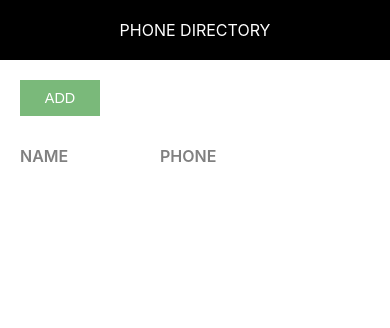
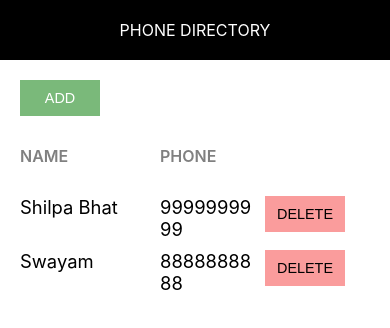
Before and after one commit to Swayambhu872/phone-directory, a React (Create React App) app: page / in a window 390 px wide. Shown: the top 328 px of the page. Built offline with nearby package versions, Linux system fonts and the light colour scheme.

Commit message:
Added ‘PhoneDirectory’ as smart component, renamed ‘App’ as ‘ShowSubscribers’ and converted ‘AddSubscribers’ and ‘ShowSubscribers’ as dumb components

```diff
--- a/src/AddSubscriber.js
+++ b/src/AddSubscriber.js
@@ -1,12 +1,11 @@
-import React, {Component} from 'react';
+import React, { Component } from 'react';
 import Header from './Header'
 import './AddSubscriber.css'
 
 class AddSubscriber extends Component {
-    constructor()
-    {
+    constructor() {
         super();
-        this.state ={
+        this.state = {
             id: 0,
             name: '',
             phone: ''
@@ -15,25 +14,31 @@
     }
     inputChangedHandler = (e) => {
         const state = this.state;
-        state[e.target.name] =e.target.value;
+        state[e.target.name] = e.target.value;
         this.setState(state);
         console.log(this.state);
     }
-    render () {
-        const {name, phone} = this.state;
+    onFormSubmitted = (e) => {
+        e.preventDefault();
+        this.props.addSubscriberHandler(this.state);
+        this.setState({id: 0, name: '', phone: ''});
+    }
+    render() {
+        const { name, phone } = this.state;
         return (
             <div className="component-container">
-                <Header heading = "Add Subscriber"/>
-                <div className = "component-body-container">
+                <Header heading="Add Subscriber" />
+                <div className="component-body-container">
                     <button className="custom-btn">Back</button>
-                    <form className="subscriber-form">
+
+                    <form className="subscriber-form" onSubmit={this.onFormSubmitted.bind(this)}>
                         <label htmlFor="name" className="label-control">Name: </label> <br />
-                        <input id="name" type="text" className="input-control" name="name" onChange = {this.inputChangedHandler}/><br/><br/>
-                        <label htmlFor="phone" className="label-control">Phone: </label><br/>
-                        <input id="phone" type="text" className="input-control" name="phone" onChange = {this.inputChangedHandler}/><br/><br/>
+                        <input id="name" type="text" className="input-control" name="name" onChange={this.inputChangedHandler} /><br /><br />
+                        <label htmlFor="phone" className="label-control">Phone: </label><br />
+                        <input id="phone" type="text" className="input-control" name="phone" onChange={this.inputChangedHandler} /><br /><br />
                         <div className="subscriber-info-container">
-                            <span className="subscriber-to-add-heading">Subscriber to be added:</span><br/>
-                            <span className="subscriber-info">Name:{name} </span><br/>
+                            <span className="subscriber-to-add-heading">Subscriber to be added:</span><br />
+                            <span className="subscriber-info">Name:{name} </span><br />
                             <span className="subscriber-info">Phone:{phone} </span>
                         </div>
                         <button type="submit" className="custom-btn add-btn">Add</button>
--- /dev/null
+++ b/src/PhoneDirectory.js
@@ -0,0 +1,44 @@
+import React, {Component} from  'react';
+import AddSubscriber from './AddSubscriber';
+import ShowSubscribers from './ShowSubscribers';
+
+class PhoneDirectory extends Component {
+    constructor() {
+        super();
+        this.state ={
+            subscribersList : [{
+                id: 1,
+                name: 'Shilpa Bhat',
+                phone: '9999999999'
+            },
+        {
+            id: 2,
+            name: 'Swayam',
+            phone: '8888888888'
+
+        }]
+        };
+    }
+    addSubscriberHandler = (newSubscriber) => {
+        let subscribersList = this.state.subscribersList;
+        if(subscribersList.length > 0) {
+            newSubscriber.id = subscribersList[subscribersList.length-1].id + 1;
+        }
+        else {
+            newSubscriber.id = 1;
+        }
+        subscribersList.push(newSubscriber);
+        this.setState({subscribersList: subscribersList});
+        console.log("Phone Directory called");
+        console.log(this.state.subscribersList);
+    }
+    render() {
+        return (
+            //<AddSubscriber addSubscriberHandler = {this.addSubscriberHandler}/>
+            <ShowSubscribers subscribersList = {this.state.subscribersList}/>
+        )
+
+
+    }
+}
+export default PhoneDirectory;
--- a/src/App.js
+++ b/src/ShowSubscribers.js
@@ -1,7 +1,7 @@
 
 import React, { Component } from 'react';
 import Header from "./Header";
-import './App.css';
+import './ShowSubscribers.css';
 import './common/common.css';
 
  // let subscribers = [
@@ -17,21 +17,36 @@
     //   }
     // ];
 
-class App extends Component {
+class ShowSubscribers extends Component {
 
-  constructor() {
-    super();
+  // constructor() {
+  //   super();
 
-    this.state = {
-      subscribersListToShow: []
-    }
-  }
+  //   this.state = {
+  //     subscribersListToShow: []
+  //   }
+  //  // console.log("constructor called");
+  // }
 
   deleteHandler(message) {
     alert(message);
   }
+
+  // componentDidMount() {
+  //     let newSubscriber = {
+  //       id: 0,
+  //       name: "Shilpa Bhat",
+  //       phone: "8888888888"
+  //     }
+  //       let subscribersList = this.state.subscribersListToShow;
+  //       subscribersList.push(newSubscriber);
+  //       this.setState({subscribersListToShow:subscribersList});
+  //       console.log("state",this.state);
+
+
+  // }
   render() {
-
+  // console.log("render called");
     return (
 
       <div className="component-container">
@@ -44,7 +59,7 @@
             <span className="grid-item phone-heading">Phone</span>
           </div>
          {
-           this.state.subscribersListToShow.map(sub => {
+           this.props.subscribersList.map(sub => {
              return <div  key ={sub.id}className ="grid-container">
                <span className ="grid-item">{sub.name}</span>
                <span className ="grid-item">{sub.phone}</span>
@@ -62,4 +77,4 @@
     );
   }
 }
-export default App;
+export default ShowSubscribers;
--- a/src/index.js
+++ b/src/index.js
@@ -1,14 +1,15 @@
 import React from 'react';
 import ReactDOM from 'react-dom';
 import './index.css';
-import App from './App';
+import ShowSubscribers from './ShowSubscribers';
 import AddSubscriber from './AddSubscriber';
-import './common/common.css'
+import './common/common.css';
+import PhoneDirectory from './PhoneDirectory';
 import reportWebVitals from './reportWebVitals';
 
 ReactDOM.render(
   <React.StrictMode>
-    <App />
+    <PhoneDirectory />
   </React.StrictMode>,
   document.getElementById('root')
 );
```
Also changed, not shown: src/ShowSubscribers.css (renamed from src/App.css).
